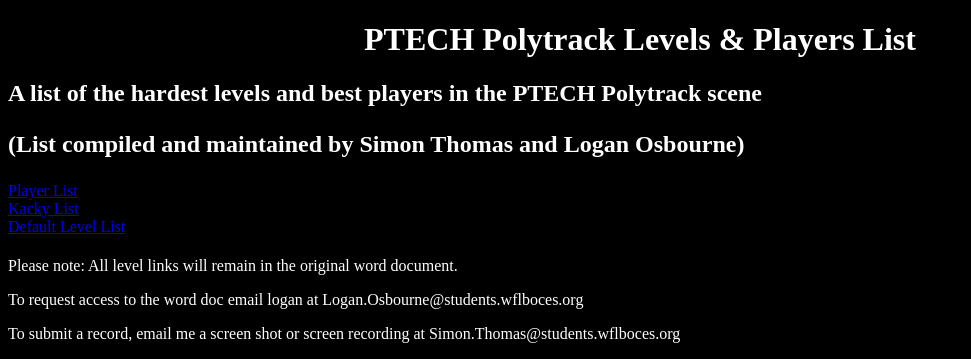
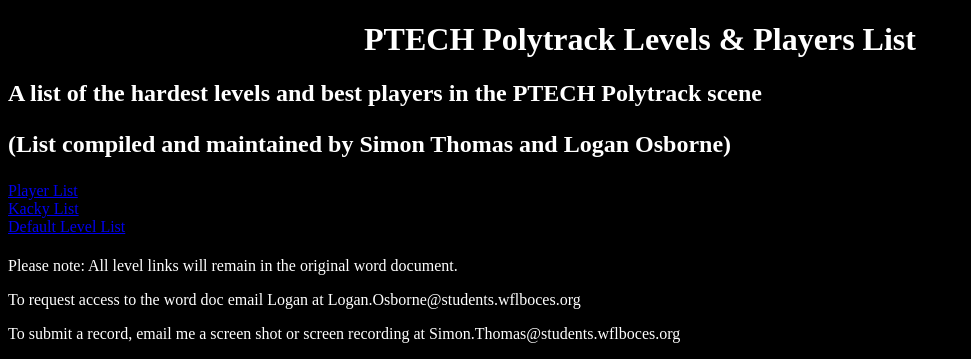
Before and after one commit to PTECHtrack/ptechtrack.github.io, a plain HTML site: page index.html in a window 1280 px wide. Shown: the top 359 px of the page, without its empty margins (0-971 px from the left). Drawn offline with Linux system fonts and the light colour scheme.

Commit message:
Update index.html

```diff
--- a/index.html
+++ b/index.html
@@ -16,14 +16,14 @@
 <h1 style="text-align: center;">PTECH Polytrack Levels & Players List</h1>
 <h1> </h1>
 <h2> A list of the hardest levels and best players in the PTECH Polytrack scene <h2>
-<p>(List compiled and maintained by Simon Thomas and Logan Osbourne)</p>
+<p>(List compiled and maintained by Simon Thomas and Logan Osborne)</p>
 <h1> </h1>
 <a href="/players/">Player List</a><br>
 <a href="/kackys/">Kacky List</a><br>
 <a href="/default/">Default Level List</a><br>
 <h1> </h1>
 <p>Please note: All level links will remain in the original word document.</p>
-<p>To request access to the word doc email logan at Logan.Osbourne@students.wflboces.org</p>
+<p>To request access to the word doc email Logan at Logan.Osborne@students.wflboces.org</p>
 <p>To submit a record, email me a screen shot or screen recording at Simon.Thomas@students.wflboces.org</p>
 <h1> </h1>
 <h1> </h1>
```
